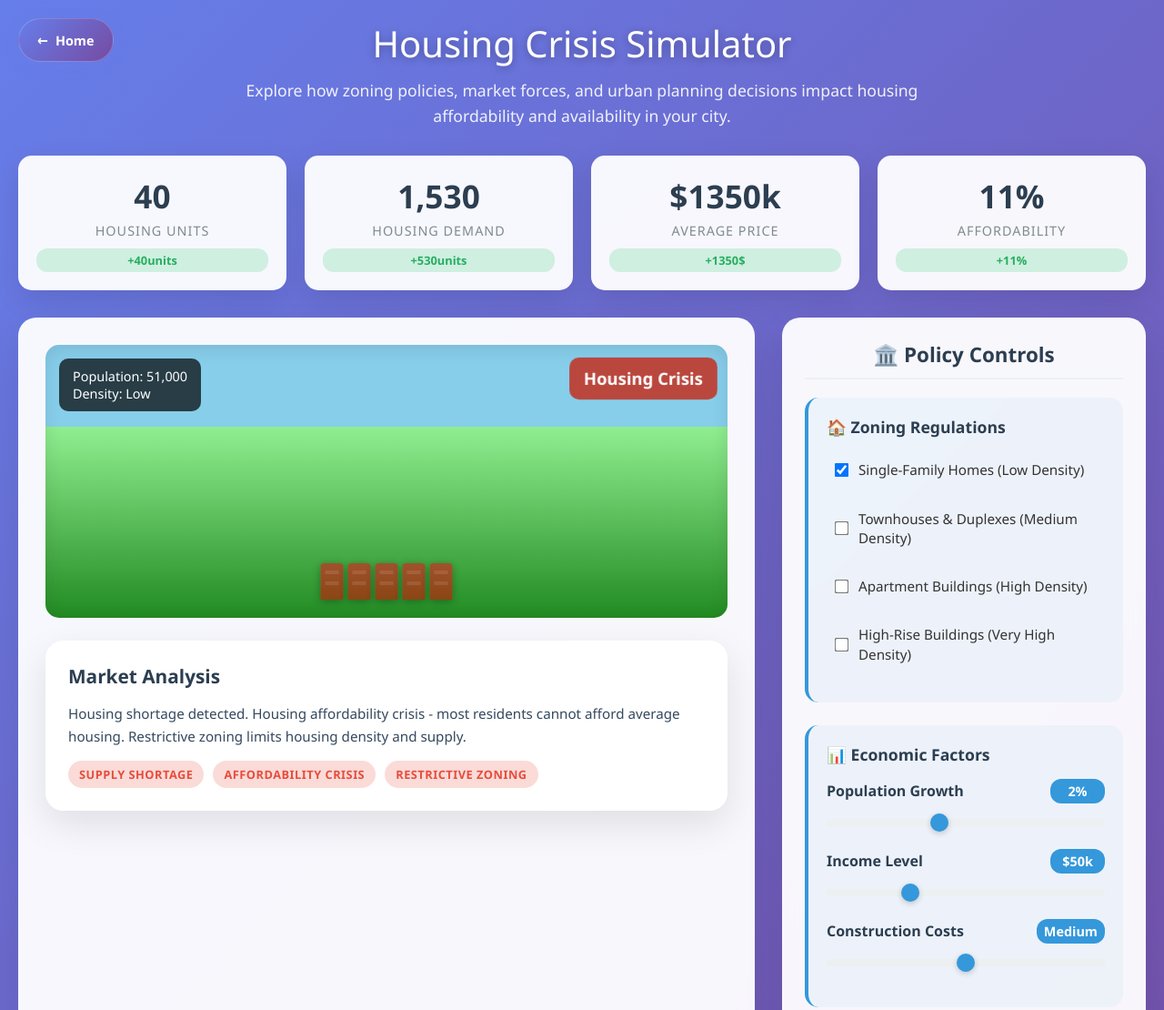
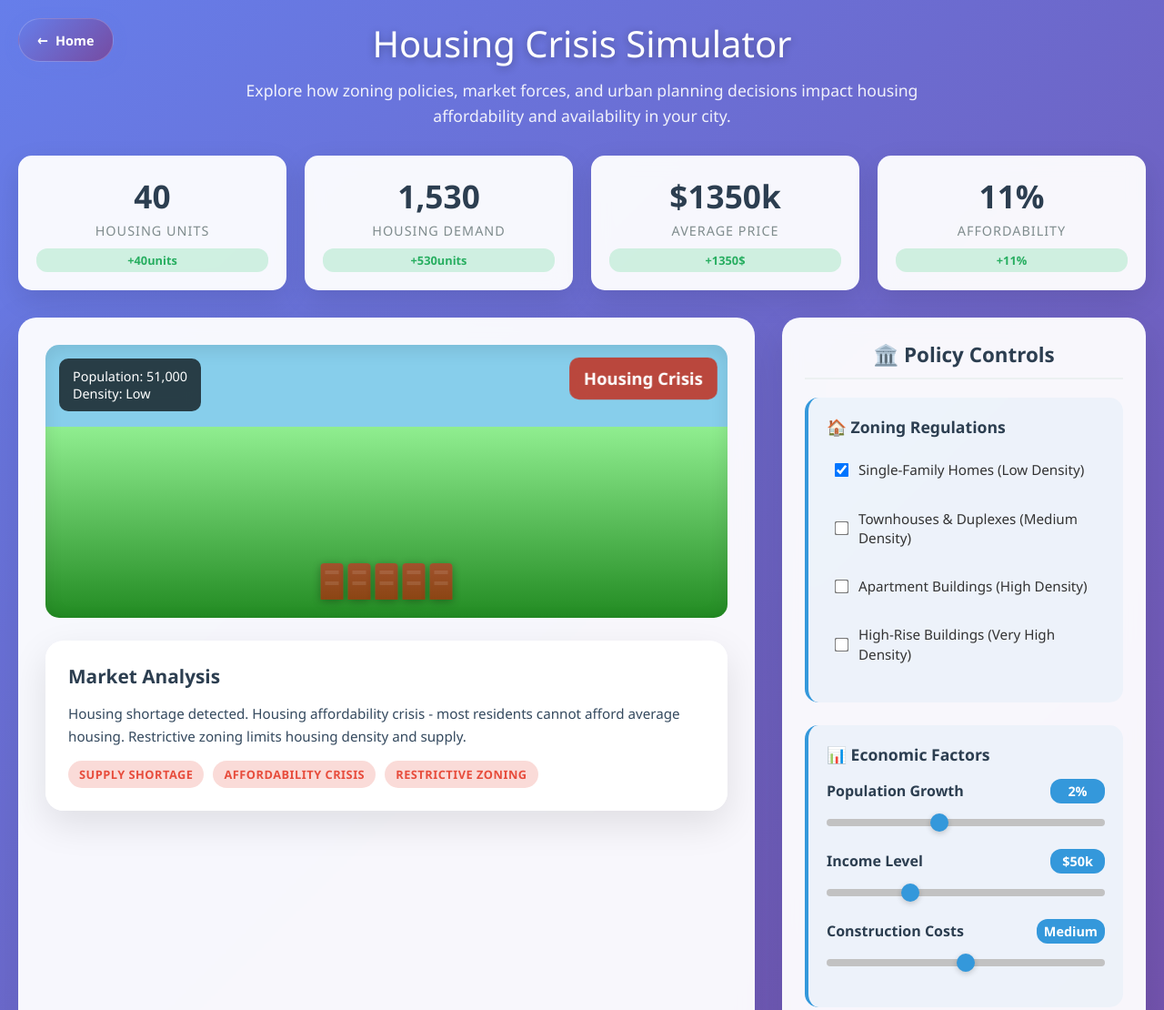
Before and after one commit to VB6Enjoyer/interactive-freedom-project, a plain HTML site: page pages/housing.html in a window 1280 px wide. Shown: the top 1110 px of the page at 91% size. Drawn offline with Linux system fonts and the light colour scheme.

Commit message:
Fixed contrast in slider color

```diff
--- a/pages/housing.html
+++ b/pages/housing.html
@@ -272,7 +272,7 @@
             width: 100%;
             height: 8px;
             border-radius: 4px;
-            background: #ecf0f1;
+            background: #c2c2c2;
             outline: none;
             -webkit-appearance: none;
             appearance: none;
```
